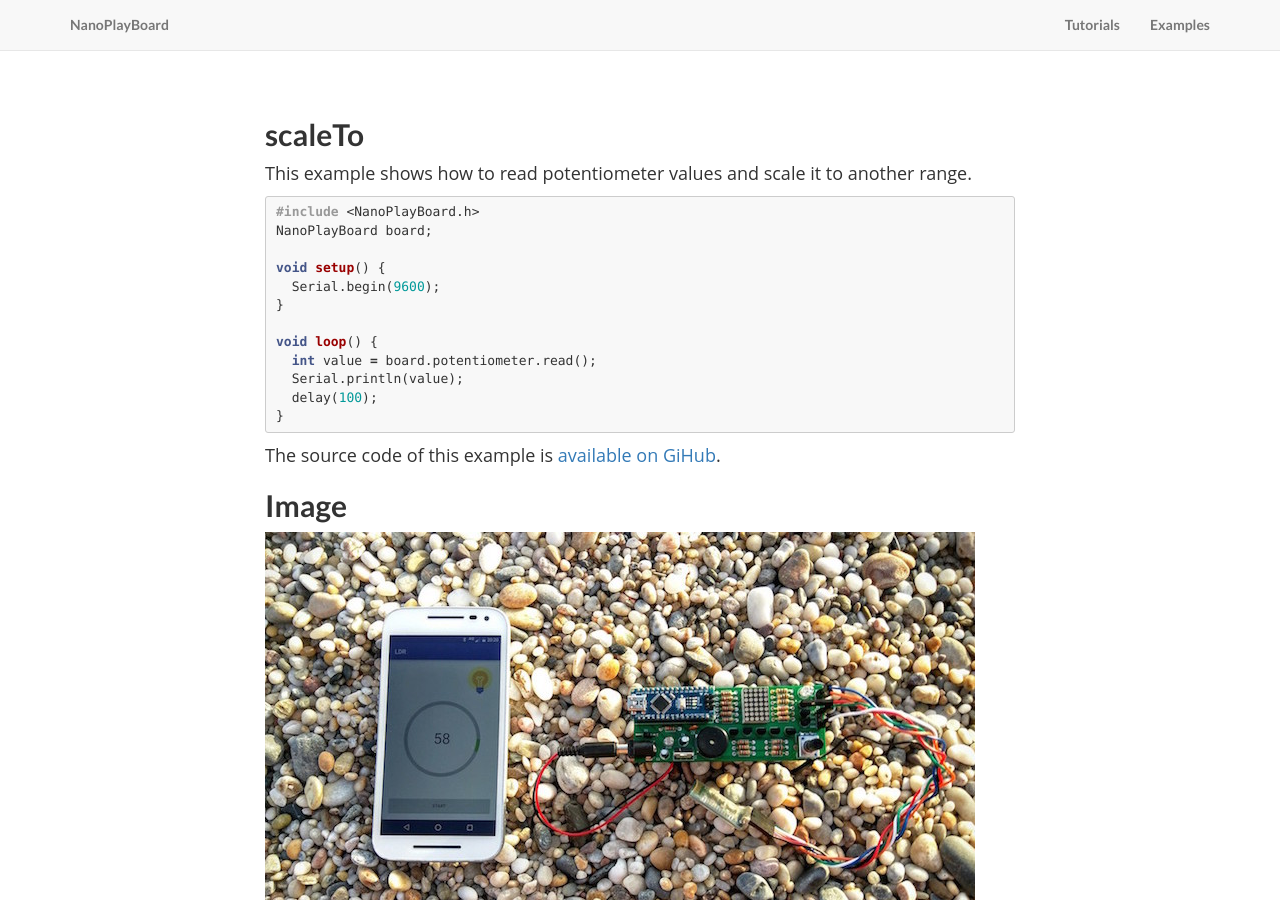
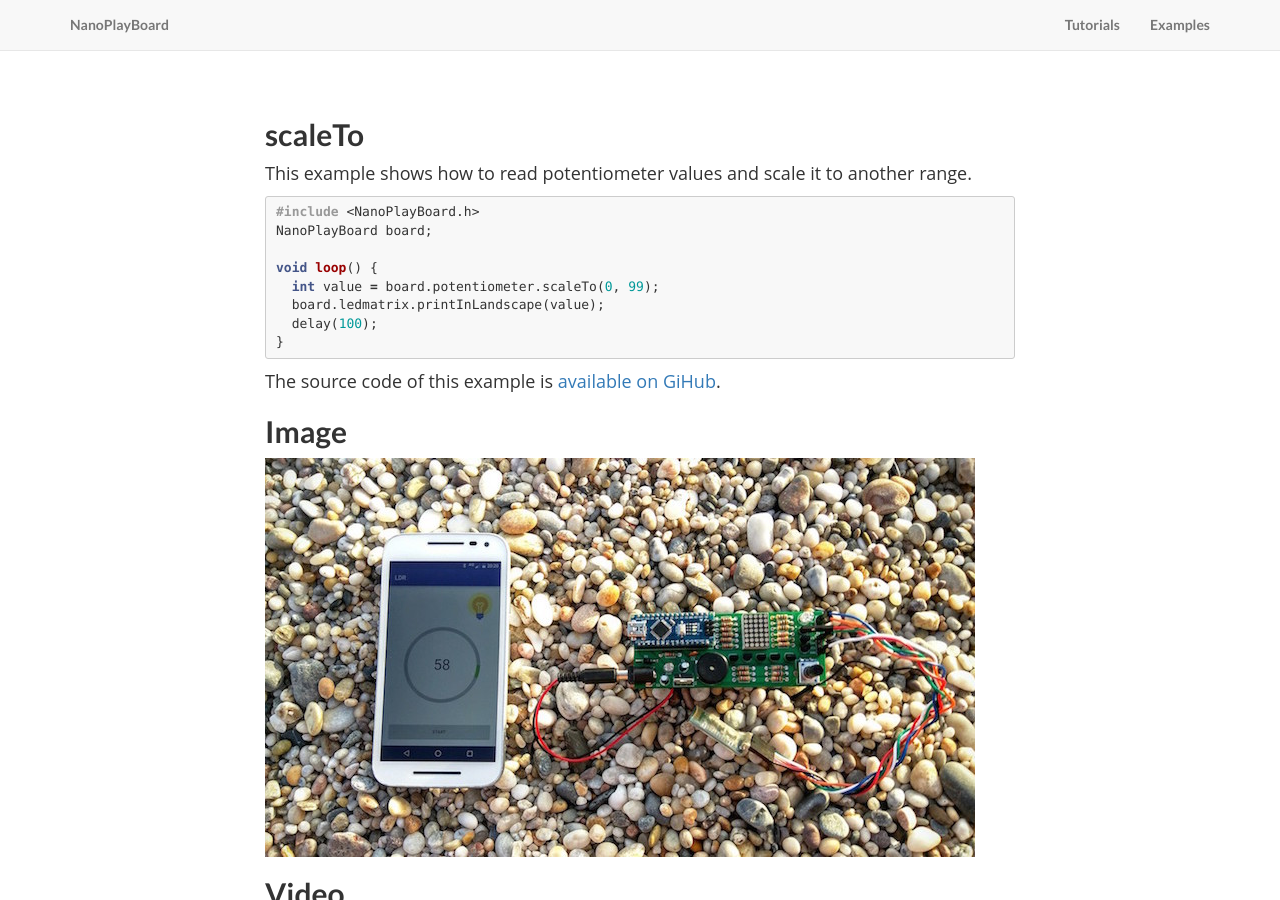
Before and after one commit to nanoplayboard/nanoplayboard.github.io, a Jekyll site: the page built from _posts/2016-09-27-potentiometer-scaleTo.md, in a window 1280 px wide and 900 px high, scrolled down 325 px. Built offline with Jekyll 4.4.1, drawn with Linux system fonts in a browser that asks for light colours.

Commit message:
Update source code

````diff
--- a/_posts/2016-09-27-potentiometer-scaleTo.md
+++ b/_posts/2016-09-27-potentiometer-scaleTo.md
@@ -17,13 +17,9 @@ This example shows how to read potentiometer values and scale it to another rang
 
 NanoPlayBoard board;
 
-void setup() {
-  Serial.begin(9600);
-}
-
 void loop() {
-  int value = board.potentiometer.read();
-  Serial.println(value);
+  int value = board.potentiometer.scaleTo(0, 99);
+  board.ledmatrix.printInLandscape(value);
   delay(100);
 }
 ```
````
